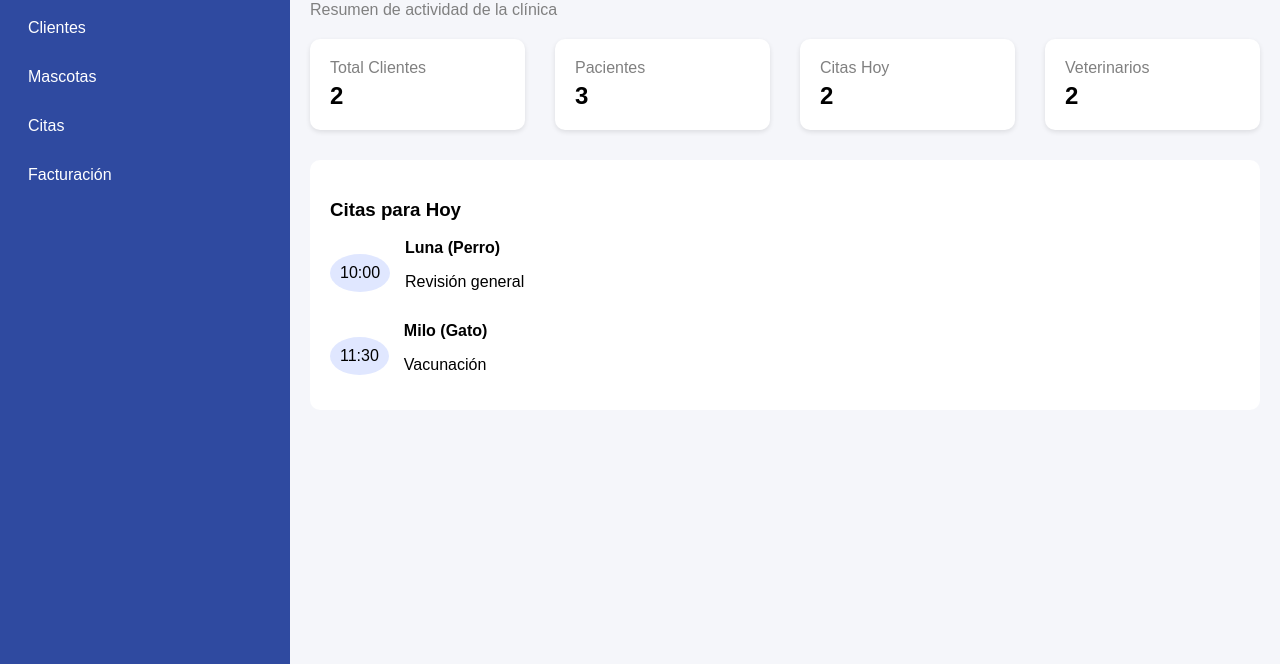
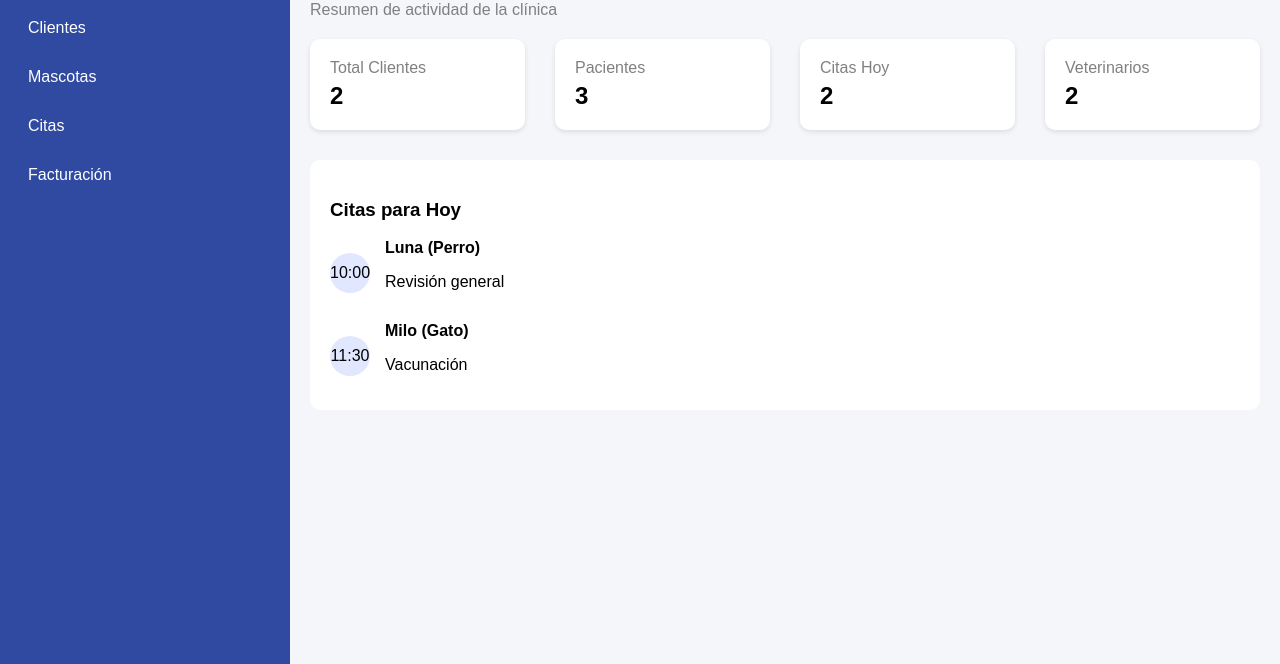
Before and after one commit to MirandaMJ8/Gestion-Veterinaria, a plain HTML site: page Frontend/index.html in a window 1280 px wide. Shown: the part 136-800 px from the top of the page. Drawn offline with Linux system fonts and the light colour scheme.

Commit message:
feat: create dashboard layout and base styles for veterinary management interface

```diff
--- a/Frontend/CSS/styles.css
+++ b/Frontend/CSS/styles.css
@@ -44,7 +44,7 @@ body {
 
 /* HOVER */
 .sidebar ul li a:hover {
-    background-color: rgba(255,255,255,0.2);
+    background-color: rgba(255, 255, 255, 0.2);
 }
 
 /* CONTENIDO */
@@ -110,7 +110,8 @@ table {
     border-collapse: collapse;
 }
 
-th, td {
+th,
+td {
     padding: 12px;
     border-bottom: 1px solid #ddd;
 }
@@ -152,7 +153,7 @@ th {
     background: white;
     padding: 20px;
     border-radius: 10px;
-    box-shadow: 0 2px 5px rgba(0,0,0,0.1);
+    box-shadow: 0 2px 5px rgba(0, 0, 0, 0.1);
 }
 
 .card p {
@@ -180,6 +181,12 @@ th {
 .hora {
     background: #e0e7ff;
     padding: 10px;
-    border-radius: 100%;
+    /* Para que sea un círculo perfecto, el elemento debe tener el mismo ancho y alto. */
+    width: 20px;
+    height: 20px;
+    border-radius: 50%;
+    display: flex;
+    justify-content: center;
+    align-items: center;
     margin-right: 15px;
 }
```
Also changed, not shown: Frontend/index.html (+3 -0 lines).
